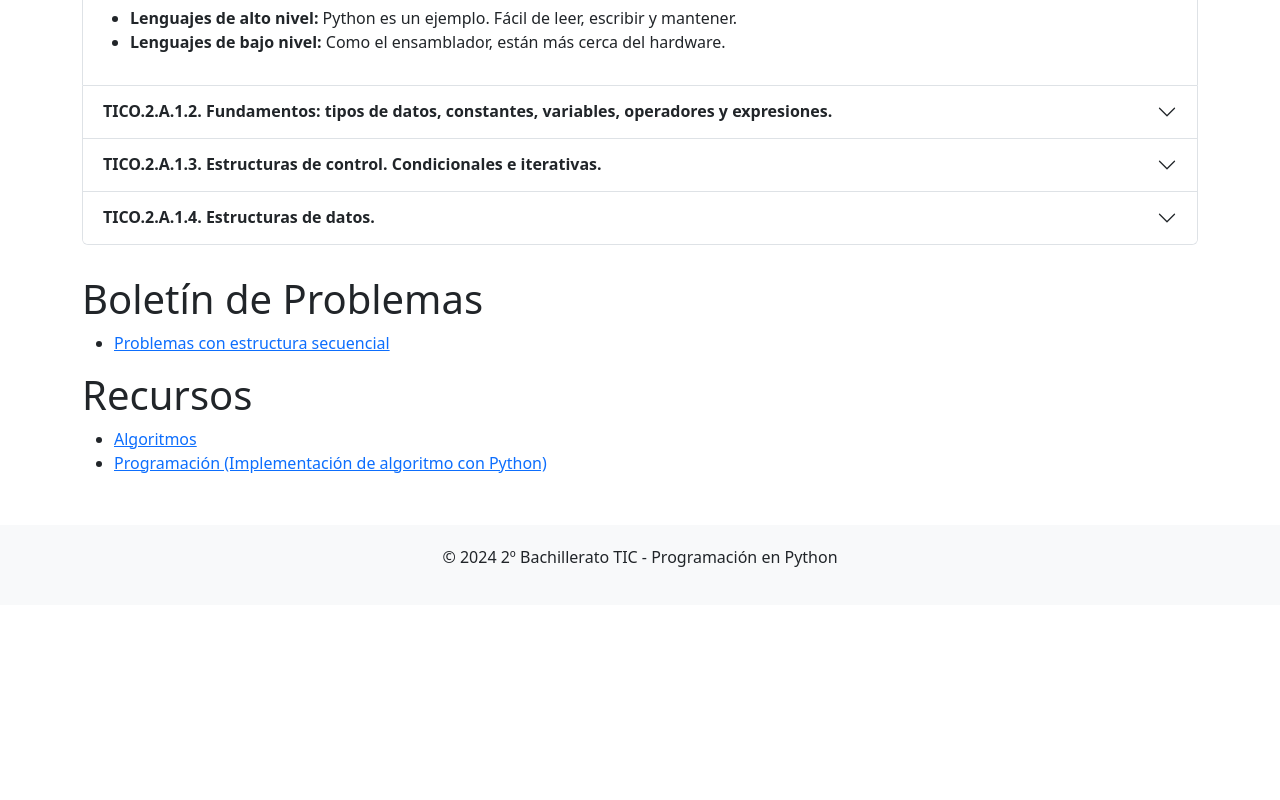
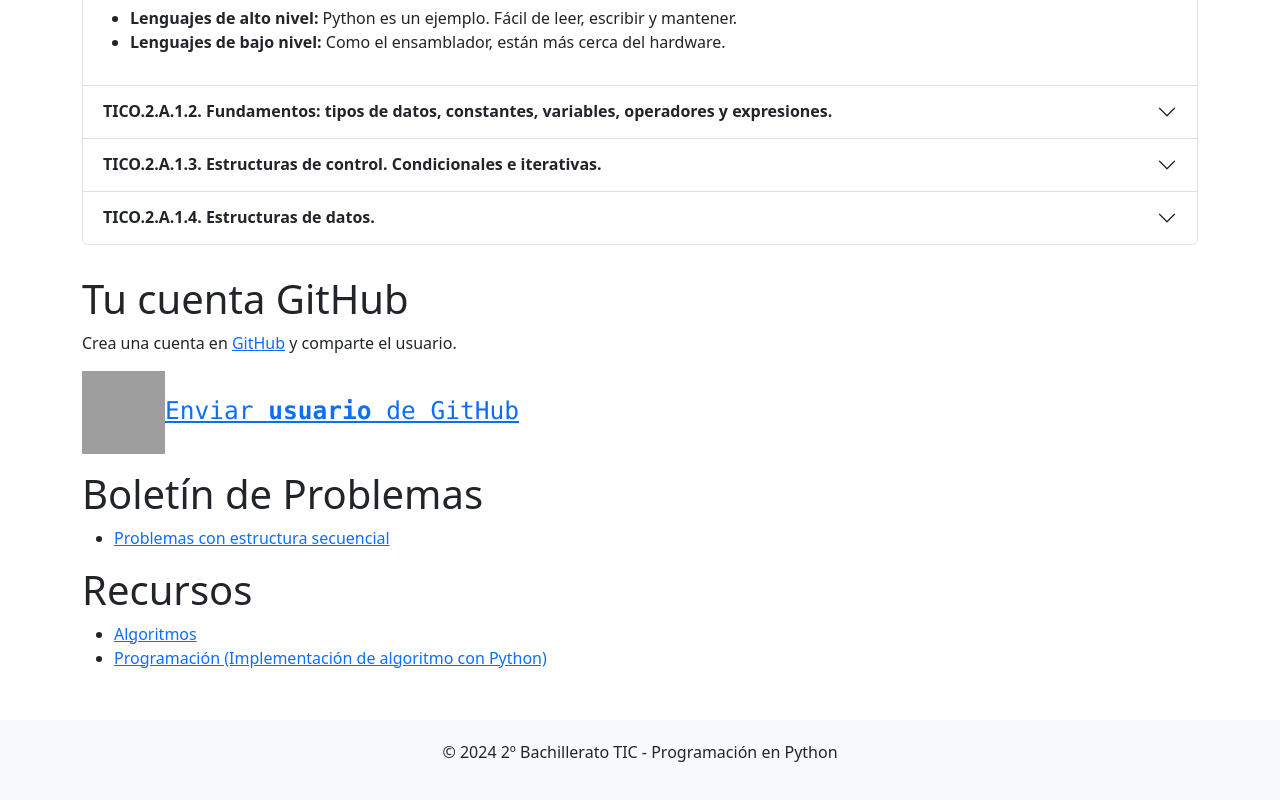
Before and after one commit to profeInformatica101/2bach, a plain HTML site: page index.html in a window 1280 px wide. Shown: the part 698-1498 px from the top of the page. Before the commit the page ends 1303 px from the top, so only its background shows below. Drawn offline with nearby package versions, Linux system fonts and the light colour scheme; grey boxes are pictures that could not be loaded.

Commit message:
Update index.html

```diff
--- a/index.html
+++ b/index.html
@@ -189,6 +189,20 @@ print(i)
     </div>
 </section>
 <section id="problemas" class="container section-title">
+    <h1>Tu cuenta GitHub</h1>
+    <p>Crea una cuenta en <a
+    href="https://github.com/signup?ref_cta=Sign+up&amp;ref_loc=header+logged+out&amp;ref_page=%2F&amp;source=header-home">GitHub</a>
+  y comparte el usuario.</p>
+<blockquote>
+  <h3><code><a
+        href="https://profeinformatica101.github.io/redirect/formGitHubIESCAMAS.html"><img
+          id="dimg_317" class="YQ4gaf" style="object-position: 46% 53%;"
+          src="https://educacionadistancia.juntadeandalucia.es/centros/sevilla/draftfile.php/22260/user/draft/944040092/blobid0.jpg"
+          alt="GitHub" width="83" height="83"
+          data-csiid="VW3tZq2_CYKqkdUPj6atoQU_8" data-atf="1">Enviar <span
+          style="text-decoration: underline;"><strong>usuario</strong> de
+          GitHub</span></a></code></h3>
+</blockquote>
 <h1>Boletín de Problemas</h1>
     <ul><li><a href="e_secuenciales.html"> Problemas con estructura secuencial</a></li></ul>
 
```
